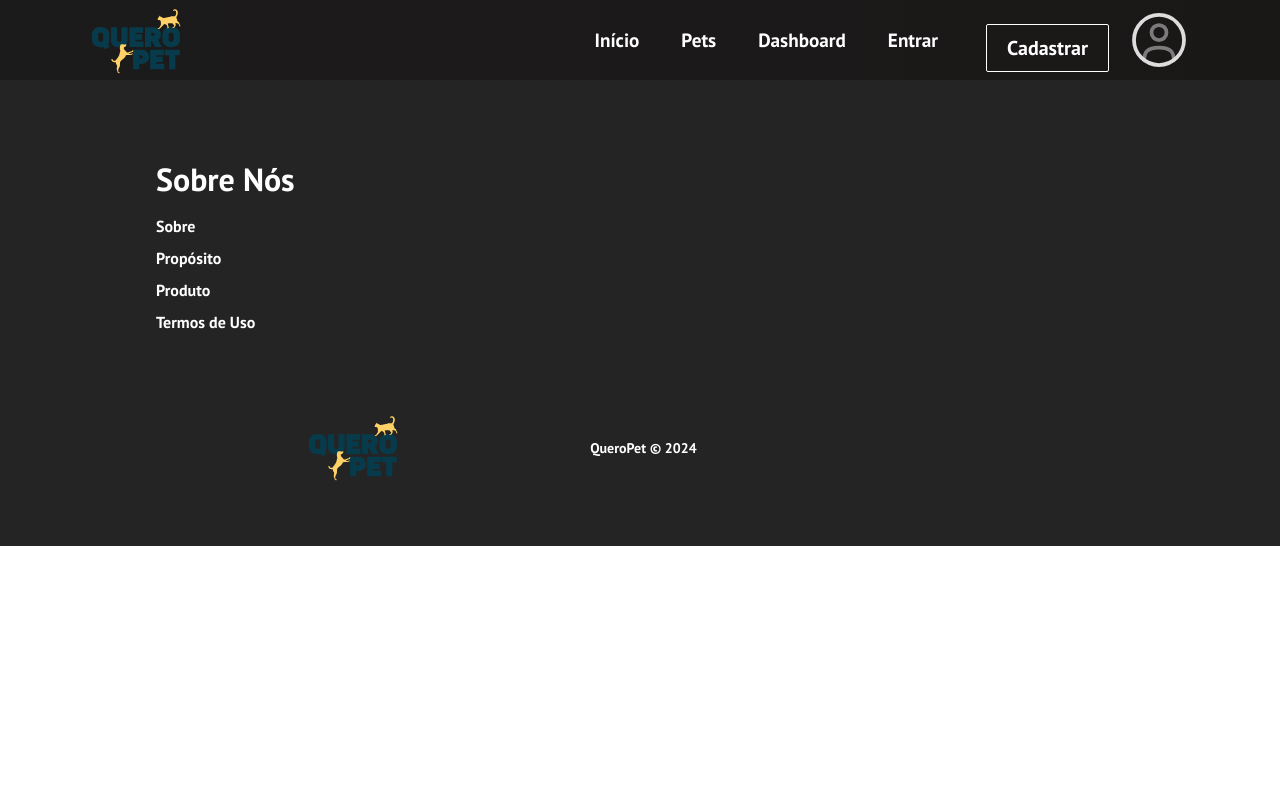
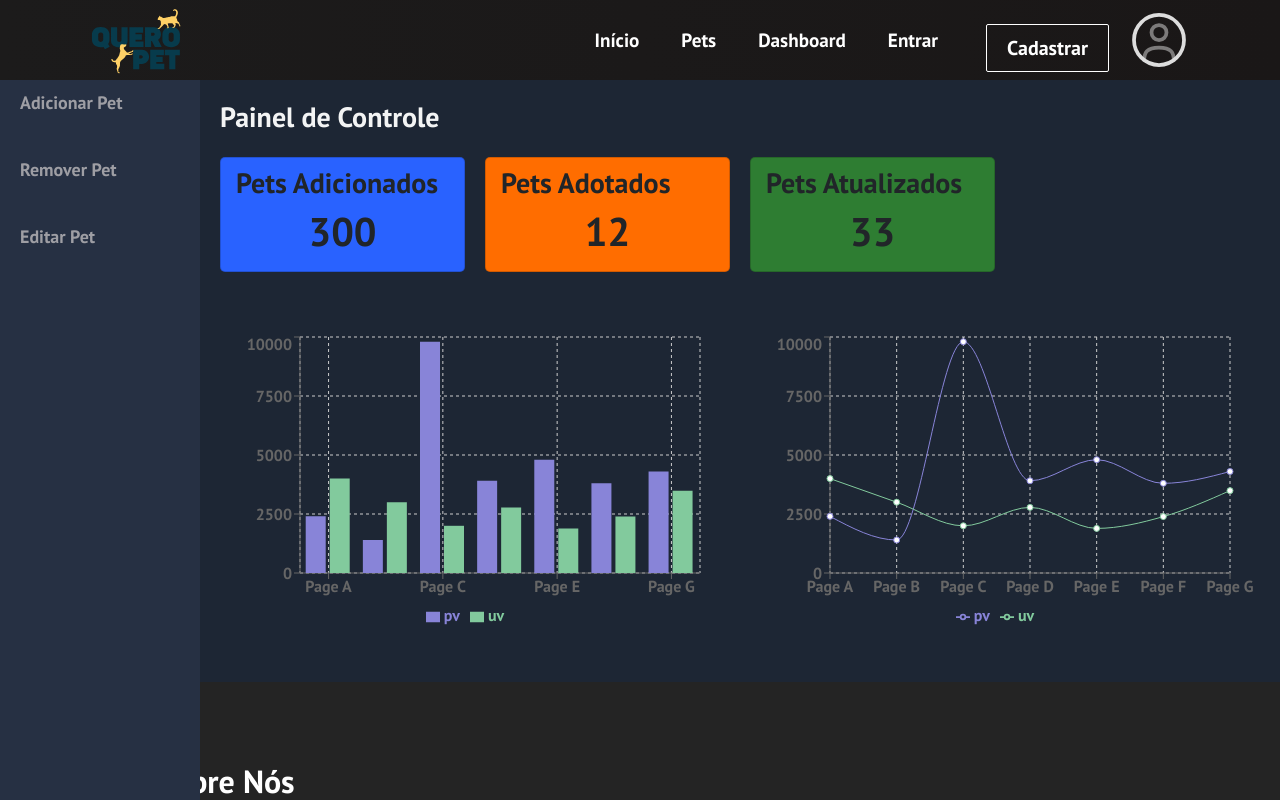
Before and after one commit to Rodrigobrit08t/Quero-Pet-Frontend, a React (Create React App) app: page /Dashboard in a window 1280 px wide. Shown: the top 800 px of the page. Built offline with nearby package versions, Linux system fonts and the light colour scheme.

Commit message:
Criação do Dashboard e Sidebar

```diff
--- a/package.json
+++ b/package.json
@@ -14,6 +14,7 @@
     "react-dom": "^18.2.0",
     "react-router-dom": "^6.22.3",
     "react-scripts": "5.0.1",
+    "recharts": "^2.12.6",
     "web-vitals": "^2.1.4"
   },
   "scripts": {
--- a/src/App.js
+++ b/src/App.js
@@ -5,6 +5,8 @@ import './App.css';
 import Inicio from './components/pages/Inicio';
 import Entrar from './components/pages/Login/Entrar';
 import Cadastrar from './components/pages/Login/Cadastrar';
+import Dashboard from './components/pages/Dashboard/Dashboard';
+import User from './components/pages/User';
 import {BrowserRouter as Router, Route, Routes} from 'react-router-dom';
 
 function App() {
@@ -16,6 +18,8 @@ function App() {
           <Route path='/' exact element={<Inicio />} />
           <Route path='/Entrar' exact element={<Entrar />} />
           <Route path='/Cadastrar' exact element={<Cadastrar />} />
+          <Route path='/Dashboard' exact element={<Dashboard />} />
+          <Route path='/User' exact element={<User />} />
         </Routes>
         <Footer />
       </Router>
--- a/src/components/Footer.css
+++ b/src/components/Footer.css
@@ -1,3 +1,9 @@
+footer{
+  position: fixed;
+  bottom: 0;
+  left: 0;
+}
+
 .footer-container {
     background-color: #242424;
     padding: 4rem 0 2rem 0;
--- /dev/null
+++ b/src/components/pages/Dashboard/Dashboard.css
@@ -0,0 +1,235 @@
+body {
+    margin: 0;
+    padding: 0;
+    background-color: #1d2634;
+    color: #9e9ea4;
+    font-family: 'Montserrat', sans-serif;
+  }
+
+  .icon {
+    vertical-align: middle;
+    line-height: 1px;
+    font-size: 20px;
+  }
+  .icon_header {
+    vertical-align: middle;
+    line-height: 1px;
+    font-size: 26px;
+  }
+  .icon, .icon_header {
+    margin-right: 5px;
+  }
+
+  .close_icon {
+    color: red;
+    margin-left: 30px;
+    margin-top: 10px;
+    cursor: pointer;
+  }
+
+  .grid-container {
+    display: grid;
+    grid-template-columns: 260px 1fr 1fr 1fr;
+    grid-template-rows: 0.2fr 3fr;
+    grid-template-areas:
+      'sidebar header header header'
+      'sidebar main main main';
+    height: 100vh;
+  }
+
+  /* Header  */
+  .header {
+    grid-area: header;
+    height: 60px;
+    display: flex;
+    align-items: center;
+    justify-content: space-between;
+    padding: 0 30px 0 30px;
+    box-shadow: 0 6px 7px -3px rgba(0, 0, 0, 0.35);
+  }
+
+  .menu-icon {
+    display: none;
+  }
+  /* End Header  */
+
+  /* Sidebar  */
+  #sidebar {
+    grid-area: sidebar;
+    width: 200px;
+    height: 100%;
+    background-color: #263043;
+    overflow-y: auto;
+    transition: all 0.5s;
+    -webkit-transition: all 0.5s;
+    position: fixed;
+    left: 0;
+    top: 0;
+    z-index: 1;
+  }
+
+  .sidebar-title {
+    display: flex;
+    justify-content: space-between;
+    align-items: center;
+    padding: 15px 30px 0px 30px;
+    margin-bottom: 30px;
+  }
+
+  .sidebar-title > span {
+    display: none;
+  }
+
+  .sidebar-brand {
+    margin-top: 15px;
+    font-size: 20px;
+    font-weight: 700;
+  }
+
+  .sidebar-list {
+    padding: 0;
+    list-style-type: none;
+  }
+
+  .sidebar-list-item {
+    padding: 20px 20px 20px 20px;
+    font-size: 18px;
+  }
+
+  .sidebar-list-item:hover {
+    background-color: rgba(255, 255, 255, 0.2);
+    cursor: pointer;
+  }
+
+  .sidebar-list-item > a {
+    text-decoration: none;
+    color: #9e9ea4;
+  }
+
+  .sidebar-responsive {
+    display: inline !important;
+    position: absolute;
+    z-index: 12 !important;
+  }
+
+  /* End Sidebar  */
+
+
+  /* Main  */
+  .main-container {
+    grid-area: main;
+    overflow-y: auto;
+    padding: 20px 20px;
+    color: rgba(255, 255, 255, 0.95);
+    flex: 1;
+    margin-left: 200px;
+    padding-bottom: 50px;
+  }
+
+  .main-title {
+    display: flex;
+    justify-content: space-between;
+  }
+
+  .main-cards {
+    display: grid;
+    grid-template-columns: 1fr 1fr 1fr 1fr;
+    gap: 20px;
+    margin: 15px 0;
+  }
+
+  .card {
+    display: flex;
+    flex-direction: column;
+    justify-content: space-around;
+    padding: 8px 15px;
+    border-radius: 5px;
+  }
+
+  .card:first-child {
+    background-color: #2962ff;
+  }
+
+  .card:nth-child(2) {
+    background-color: #ff6d00;
+  }
+
+  .card:nth-child(3) {
+    background-color: #2e7d32;
+  }
+
+  .card:nth-child(4) {
+    background-color: #d50000;
+  }
+
+  .card-inner {
+    display: flex;
+    align-items: center;
+    justify-content: space-between;
+  }
+
+  .card-inner > .card_icon {
+    font-size: 25px;
+  }
+
+  .charts {
+    display: grid;
+    grid-template-columns: 1fr 1fr;
+    gap: 20px;
+    margin-top: 60px;
+    height: 300px;
+  }
+
+  /* End Main  */
+
+
+  /* Medium <= 992px */
+
+  @media screen and (max-width: 992px) {
+    .grid-container {
+      grid-template-columns: 1fr;
+      grid-template-rows: 0.2fr 3fr;
+      grid-template-areas:
+        'header'
+        'main';
+    }
+
+    #sidebar {
+      display: none;
+    }
+
+    .menu-icon {
+      display: inline;
+    }
+
+    .sidebar-title > span {
+      display: inline;
+    }
+  }
+  /* Small <= 768px */
+
+  @media screen and (max-width: 768px) {
+    .main-cards {
+      grid-template-columns: 1fr;
+      gap: 10px;
+      margin-bottom: 0;
+    }
+
+    .charts {
+      grid-template-columns: 1fr;
+      margin-top: 30px;
+    }
+  }
+
+  /* Extra Small <= 576px */
+
+  @media screen and (max-width: 576px) {
+    .hedaer-left {
+      display: none;
+    }
+  }
+
+  .dashboard-container{
+    display: flex;
+
+  }
--- /dev/null
+++ b/src/components/pages/Dashboard/Dashboard.js
@@ -0,0 +1,139 @@
+import React from 'react';
+import './Dashboard.css';
+import { BarChart, Bar, Cell, XAxis, YAxis, CartesianGrid, Tooltip, Legend, ResponsiveContainer, LineChart, Line }
+  from 'recharts';
+import Sidebar from './Sidebar';
+
+function Dashboard() {
+
+  const data = [
+    {
+      name: 'Page A',
+      uv: 4000,
+      pv: 2400,
+      amt: 2400,
+    },
+    {
+      name: 'Page B',
+      uv: 3000,
+      pv: 1398,
+      amt: 2210,
+    },
+    {
+      name: 'Page C',
+      uv: 2000,
+      pv: 9800,
+      amt: 2290,
+    },
+    {
+      name: 'Page D',
+      uv: 2780,
+      pv: 3908,
+      amt: 2000,
+    },
+    {
+      name: 'Page E',
+      uv: 1890,
+      pv: 4800,
+      amt: 2181,
+    },
+    {
+      name: 'Page F',
+      uv: 2390,
+      pv: 3800,
+      amt: 2500,
+    },
+    {
+      name: 'Page G',
+      uv: 3490,
+      pv: 4300,
+      amt: 2100,
+    },
+  ];
+
+  return (
+    <>
+      <div className='dashboard-container'>
+        <main className='main-container'>
+          <div className='main-title'>
+            <h3>Painel de Controle</h3>
+          </div>
+
+          <div className='main-cards'>
+            <div className='card'>
+              <div className='card-inner'>
+                <h3>Pets Adicionados</h3>
+                {/* <BsFillArchiveFill className='card_icon'/> */}
+              </div>
+              <h1>300</h1>
+            </div>
+            <div className='card'>
+              <div className='card-inner'>
+                <h3>Pets Adotados</h3>
+                {/* <BsFillGrid3X3GapFill className='card_icon'/> */}
+              </div>
+              <h1>12</h1>
+            </div>
+            <div className='card'>
+              <div className='card-inner'>
+                <h3>Pets Atualizados</h3>
+                {/* <BsPeopleFill className='card_icon'/> */}
+              </div>
+              <h1>33</h1>
+            </div>
+          </div>
+
+          <div className='charts'>
+            <ResponsiveContainer width="100%" height="100%">
+              <BarChart
+                width={500}
+                height={300}
+                data={data}
+                margin={{
+                  top: 5,
+                  right: 30,
+                  left: 20,
+                  bottom: 5,
+                }}
+              >
+                <CartesianGrid strokeDasharray="3 3" />
+                <XAxis dataKey="name" />
+                <YAxis />
+                <Tooltip />
+                <Legend />
+                <Bar dataKey="pv" fill="#8884d8" />
+                <Bar dataKey="uv" fill="#82ca9d" />
+              </BarChart>
+            </ResponsiveContainer>
+
+            <ResponsiveContainer width="100%" height="100%">
+              <LineChart
+                width={500}
+                height={300}
+                data={data}
+                margin={{
+                  top: 5,
+                  right: 30,
+                  left: 20,
+                  bottom: 5,
+                }}
+              >
+                <CartesianGrid strokeDasharray="3 3" />
+                <XAxis dataKey="name" />
+                <YAxis />
+                <Tooltip />
+                <Legend />
+                <Line type="monotone" dataKey="pv" stroke="#8884d8" activeDot={{ r: 8 }} />
+                <Line type="monotone" dataKey="uv" stroke="#82ca9d" />
+              </LineChart>
+            </ResponsiveContainer>
+          </div>
+          <Sidebar />
+        </main>
+      </div>
+
+    </>
+  )
+}
+
+export default Dashboard;
--- /dev/null
+++ b/src/components/pages/Dashboard/Sidebar.js
@@ -0,0 +1,35 @@
+import React from 'react';
+import { Link } from 'react-router-dom';
+import './Dashboard.css';
+
+function Sidebar({openSidebarToggle, OpenSidebar}) {
+    return (
+        <aside id="sidebar" className={openSidebarToggle ? "sidebar-responsive" : ""}>
+            <div className='sidebar-title'>
+                <div className='sidebar-brand'>
+                    <h1 className='icon_header'>Titulo</h1>
+                </div>
+                <span className='icon close_icon' onClick={OpenSidebar}>X</span>
+            </div>
+            <ul className='sidebar-list'>
+                <li className='sidebar-list-item'>
+                    <Link to='/Add_Pet'>
+                        Adicionar Pet
+                    </Link>
+                </li>
+                <li className='sidebar-list-item'>
+                    <Link to='/Remove_Pet'>
+                        Remover Pet
+                    </Link>
+                </li>
+                <li className='sidebar-list-item'>
+                    <Link to='/Edit_Pet'>
+                        Editar Pet
+                    </Link>
+                </li>
+            </ul>
+        </aside>
+    )
+}
+
+export default Sidebar;
```
Also changed, not shown: src/components/pages/User.js (+11 -0 lines), src/components/pages/Dashboard.js (deleted), 1 other file (tests, documents, lock files or other folders).
